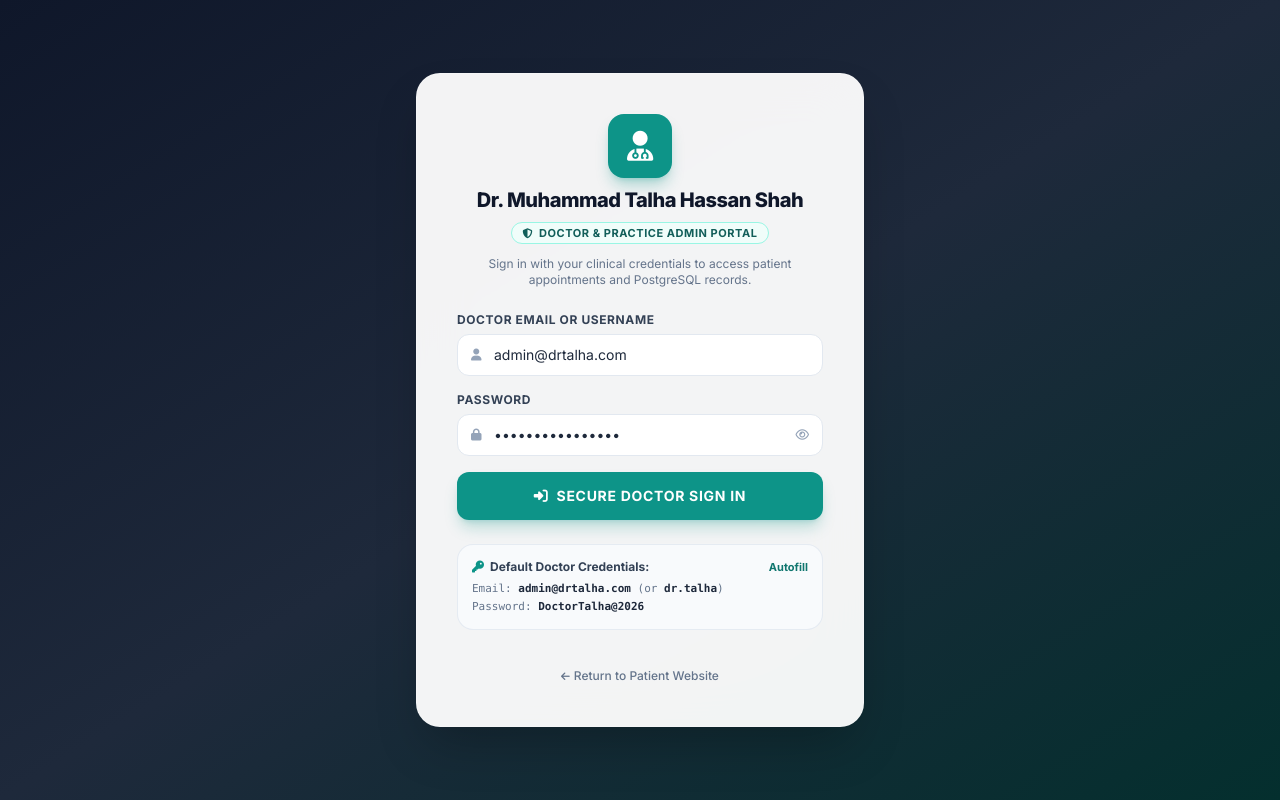
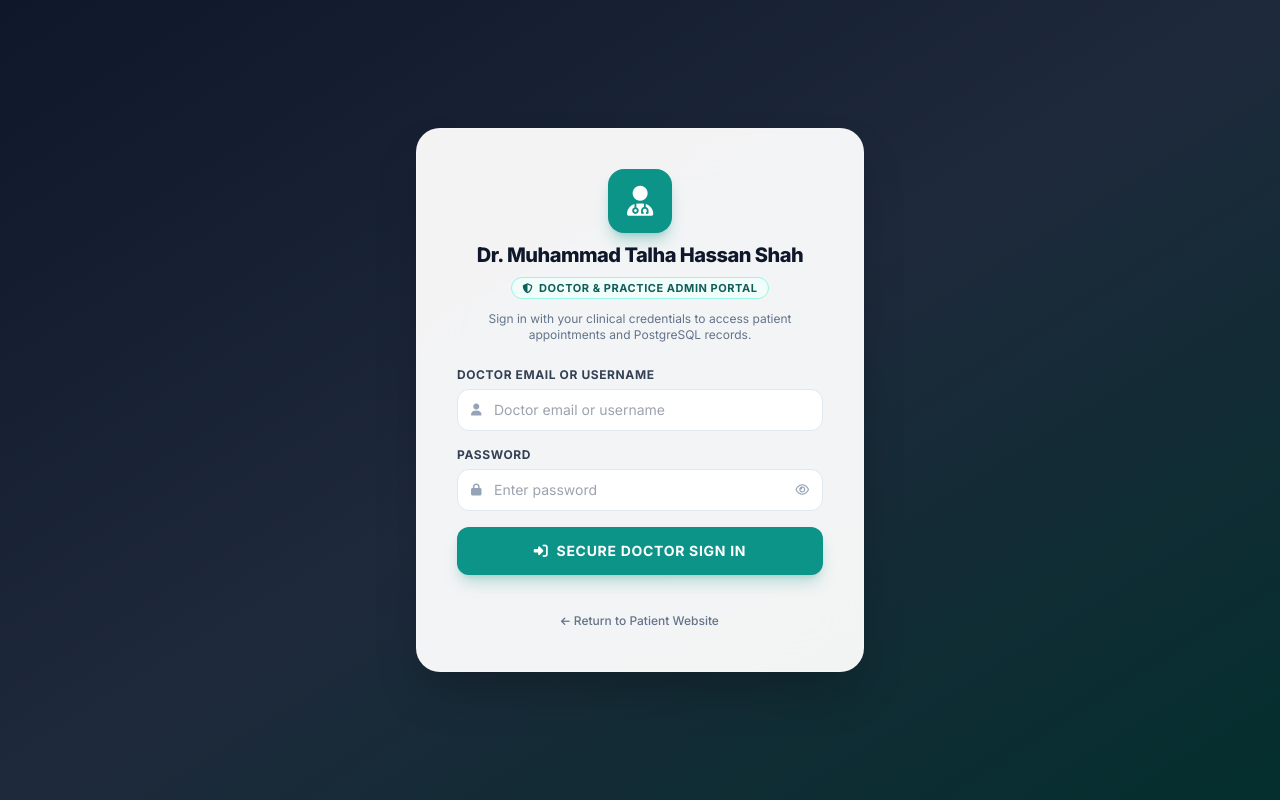
Before and after one commit to GRAPHICMx911/Doctor-Talha, a website: page public/admin/index.html in a window 1280 px wide. Drawn offline with nearby package versions, Linux system fonts and the light colour scheme.

Commit message:
Remove visible default doctor credentials info box from admin login UI

```diff
--- a/public/admin/index.html
+++ b/public/admin/index.html
@@ -69,7 +69,7 @@
           <label class="block text-xs font-bold uppercase tracking-wider text-slate-700 mb-1.5">Doctor Email or Username</label>
           <div class="relative">
             <i class="fa-solid fa-user absolute left-3.5 top-1/2 -translate-y-1/2 text-slate-400 text-xs"></i>
-            <input id="loginUsername" type="text" required placeholder="admin@drtalha.com or dr.talha" value="admin@drtalha.com" class="w-full pl-9 pr-4 py-2.5 rounded-xl border border-slate-200 text-sm focus:outline-none focus:ring-2 focus:ring-teal-500 bg-white">
+            <input id="loginUsername" type="text" required placeholder="Doctor email or username" autocomplete="username" class="w-full pl-9 pr-4 py-2.5 rounded-xl border border-slate-200 text-sm focus:outline-none focus:ring-2 focus:ring-teal-500 bg-white">
           </div>
         </div>
 
@@ -77,7 +77,7 @@
           <label class="block text-xs font-bold uppercase tracking-wider text-slate-700 mb-1.5">Password</label>
           <div class="relative">
             <i class="fa-solid fa-lock absolute left-3.5 top-1/2 -translate-y-1/2 text-slate-400 text-xs"></i>
-            <input id="loginPassword" type="password" required placeholder="Enter password" value="DoctorTalha@2026" class="w-full pl-9 pr-10 py-2.5 rounded-xl border border-slate-200 text-sm focus:outline-none focus:ring-2 focus:ring-teal-500 bg-white">
+            <input id="loginPassword" type="password" required placeholder="Enter password" autocomplete="current-password" class="w-full pl-9 pr-10 py-2.5 rounded-xl border border-slate-200 text-sm focus:outline-none focus:ring-2 focus:ring-teal-500 bg-white">
             <button type="button" id="togglePasswordBtn" class="absolute right-3.5 top-1/2 -translate-y-1/2 text-slate-400 hover:text-slate-600 text-xs">
               <i class="fa-regular fa-eye"></i>
             </button>
@@ -89,18 +89,6 @@
           <span>Secure Doctor Sign In</span>
         </button>
       </form>
-
-      <!-- Quick Fill Credentials Info Box -->
-      <div class="p-3.5 rounded-2xl bg-slate-50 border border-slate-200/80 text-xs space-y-1.5">
-        <div class="flex items-center justify-between text-slate-700 font-bold">
-          <span class="flex items-center gap-1.5"><i class="fa-solid fa-key text-teal-600"></i> Default Doctor Credentials:</span>
-          <button id="fillCredentialsBtn" type="button" class="text-teal-700 hover:underline text-[11px] font-bold">Autofill</button>
-        </div>
-        <div class="text-[11px] text-slate-500 font-mono space-y-0.5">
-          <div>Email: <strong class="text-slate-800">admin@drtalha.com</strong> (or <strong class="text-slate-800">dr.talha</strong>)</div>
-          <div>Password: <strong class="text-slate-800">DoctorTalha@2026</strong></div>
-        </div>
-      </div>
 
       <div class="text-center pt-2">
         <a href="/" class="text-xs text-slate-500 hover:text-teal-600 font-medium transition inline-flex items-center gap-1">
@@ -451,12 +439,6 @@
         togglePasswordBtn.innerHTML = isPassword ? '<i class="fa-regular fa-eye-slash"></i>' : '<i class="fa-regular fa-eye"></i>';
       });
 
-      // Quick autofill
-      document.getElementById('fillCredentialsBtn')?.addEventListener('click', () => {
-        document.getElementById('loginUsername').value = 'admin@drtalha.com';
-        document.getElementById('loginPassword').value = 'DoctorTalha@2026';
-        showToast('Credentials filled!');
-      });
 
       // Authenticated Fetch wrapper
       async function authFetch(url, options = {}) {
```
